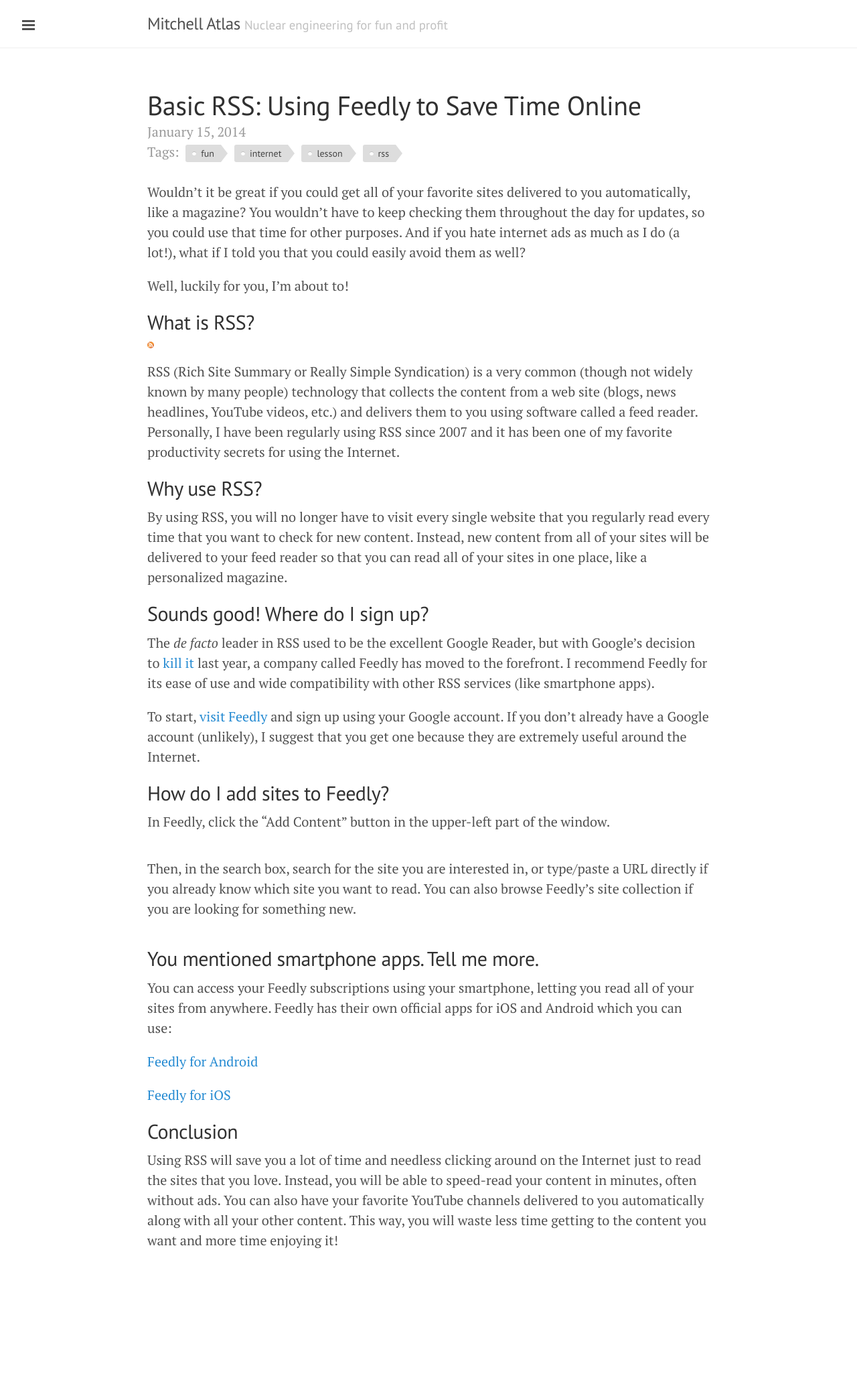
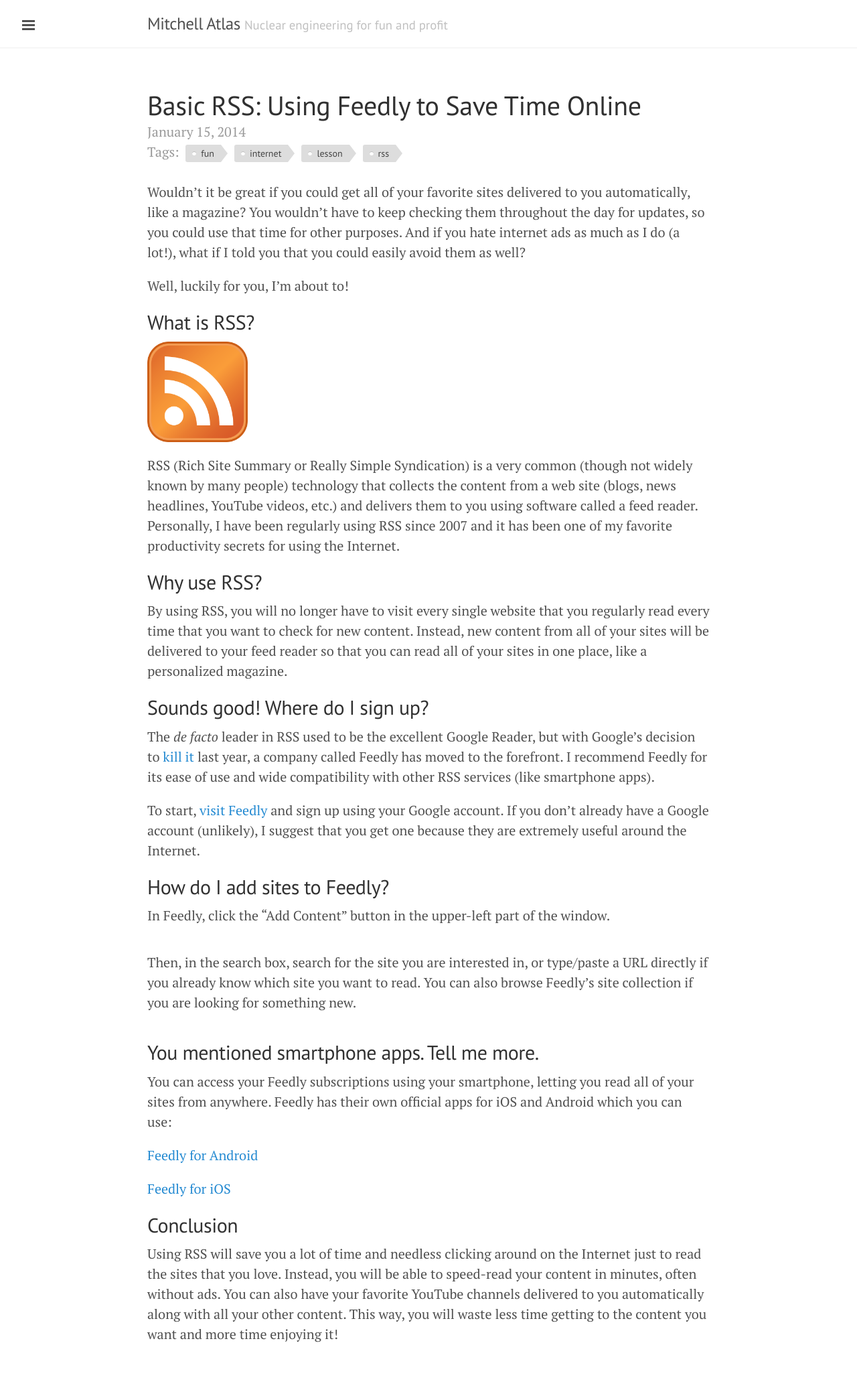
Before and after one commit to xatlasm/xatlasm.github.io, a Jekyll site: the page built from _posts/2014-01-15-basic-rss-using-feedly-to-save-time-online/2014-01-15-basic-rss-using-feedly-to-save-time-online.md, in a window 1280 px wide. Shown: the whole page at 67% size. Built offline with Jekyll 4.4.1, drawn with Linux system fonts in a browser that asks for light colours; comment, search, counter and statistics services are not loaded; before the commit the page ends 1947 px from its top, so only the background shows below that.

Commit message:
resize image

```diff
--- a/_posts/2014-01-15-basic-rss-using-feedly-to-save-time-online/2014-01-15-basic-rss-using-feedly-to-save-time-online.md
+++ b/_posts/2014-01-15-basic-rss-using-feedly-to-save-time-online/2014-01-15-basic-rss-using-feedly-to-save-time-online.md
@@ -16,7 +16,7 @@
 
 What is RSS?
 ------------
-![]({{ site.url }}/assets/posts/images/rss.png){:height="10em" width="10em"}
+![]({{ site.url }}/assets/posts/images/rss.png){:height="150px"}
 
 RSS (Rich Site Summary or Really Simple Syndication) is a very common
 (though not widely known by many people) technology that collects the
```
